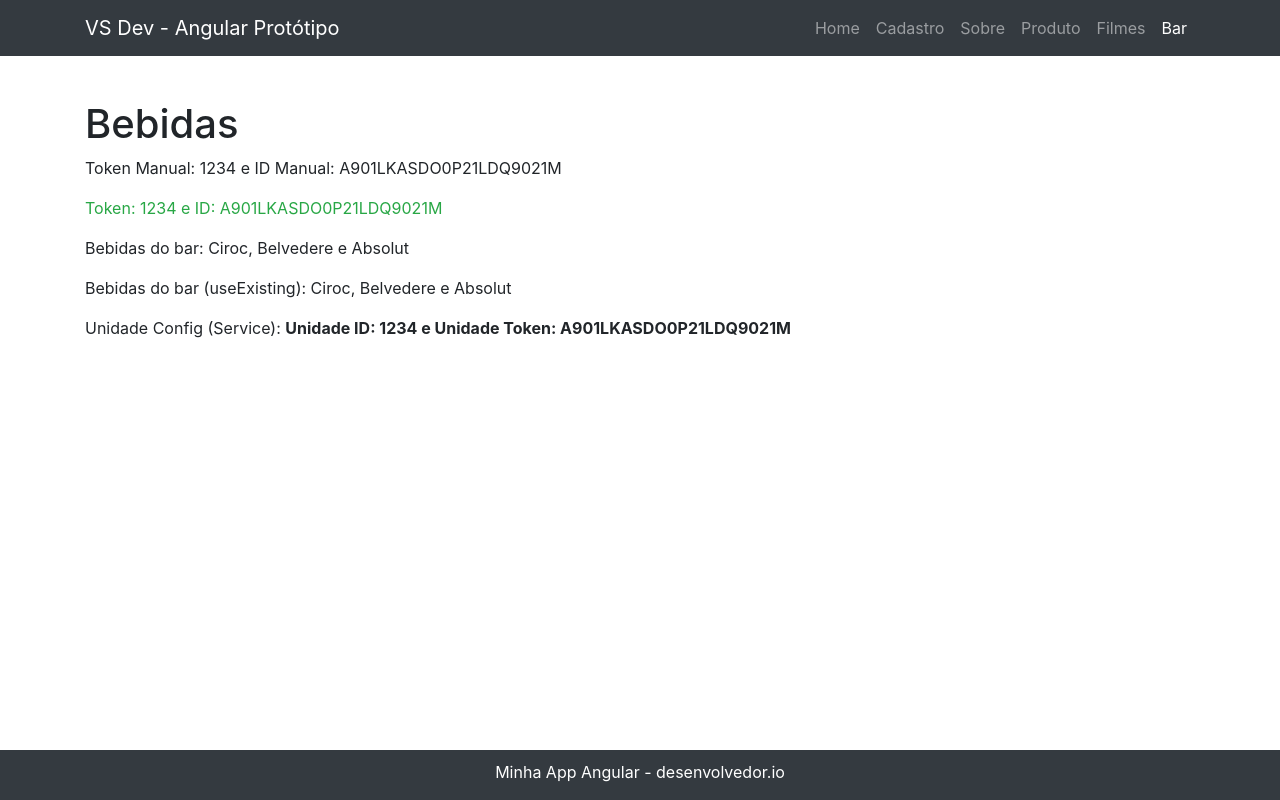
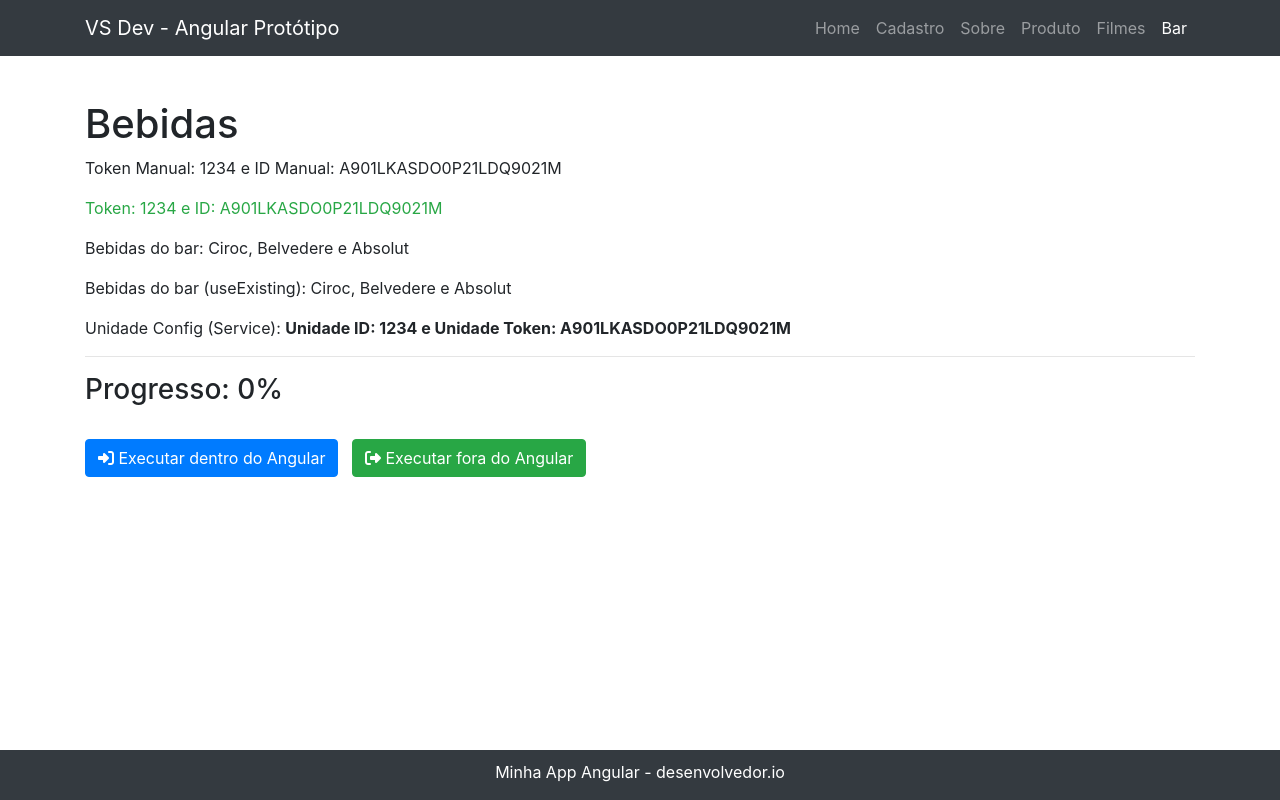
Before and after one commit to victorssr/angular-reactive-forms, an Angular app: page /bar in a window 1280 px wide. Built offline with nearby package versions, Linux system fonts and the light colour scheme; what angular2-text-mask, js-brasil, ng-brazil, ng2-validation would draw is missing.

Commit message:
Using NgZone

```diff
--- a/src/app/demos/bar-di-zones/bar-di-zones.component.html
+++ b/src/app/demos/bar-di-zones/bar-di-zones.component.html
@@ -7,4 +7,18 @@
         <p>Bebidas do bar (useExisting): {{ barBebida2 }}</p>
         <p>Unidade Config (Service): <b>{{ unidadeConfig }}</b></p>
     </div>
+    <hr>
+    <div>
+        <h3>Progresso: {{ progress }}%</h3>
+        <br>
+        <button class="btn btn-primary" (click)="processWithinAngularZone()">
+            <i class="fa fa-sign-in-alt"></i>
+            Executar dentro do Angular
+        </button>
+        &nbsp;
+        <button class="btn btn-success" (click)="processOutsideOfAngularZone()">
+            <i class="fa fa-sign-out-alt"></i>
+            Executar fora do Angular
+        </button>
+    </div>
 </div>
--- a/src/app/demos/bar-di-zones/bar-di-zones.component.ts
+++ b/src/app/demos/bar-di-zones/bar-di-zones.component.ts
@@ -1,4 +1,4 @@
-import { Component, OnInit, Inject, Injector } from '@angular/core';
+import { Component, OnInit, Inject, Injector, NgZone } from '@angular/core';
 import { BarService, BarFactory, BebidaService } from './bar.service';
 import { BarUnidadeConfig, BAR_UNIDADE_CONFIG } from './bar.config';
 import { HttpClient } from '@angular/common/http';
@@ -32,7 +32,8 @@ export class BarDiZonesComponent implements OnInit {
     private barService: BarService,
     @Inject('ConfigManualUnidade') private configManual: BarUnidadeConfig,
     @Inject(BAR_UNIDADE_CONFIG) private config: BarUnidadeConfig,
-    private bebidaService: BebidaService
+    private bebidaService: BebidaService,
+    private ngZone: NgZone
   ) { }
 
   ngOnInit(): void {
@@ -43,4 +44,36 @@ export class BarDiZonesComponent implements OnInit {
 
     this.barBebida2 = this.bebidaService.obterBebidas();
   }
+
+  public progress: number = 0;
+  public label: string;
+
+  processWithinAngularZone() {
+    this.label = 'dentro';
+    this.progress = 0;
+    this._increaseProgress(() => console.log('Finalizado por dentro do Angular'));
+  }
+
+  processOutsideOfAngularZone() {
+    this.label = 'fora';
+    this.progress = 0;
+
+    this.ngZone.runOutsideAngular(() => {
+      this._increaseProgress(() => {
+        this.ngZone.run(() => console.log('Finalizado por fora do Angular'));
+      })
+    });
+  }
+
+  _increaseProgress(doneCallBack: () => void) {
+    this.progress += 1;
+    console.log(`Progresso atual: ${this.progress}%`);
+
+    if (this.progress < 100) {
+      window.setTimeout(() => this._increaseProgress(doneCallBack), 10);
+    }
+    else {
+      doneCallBack();
+    }
+  }
 }
```
